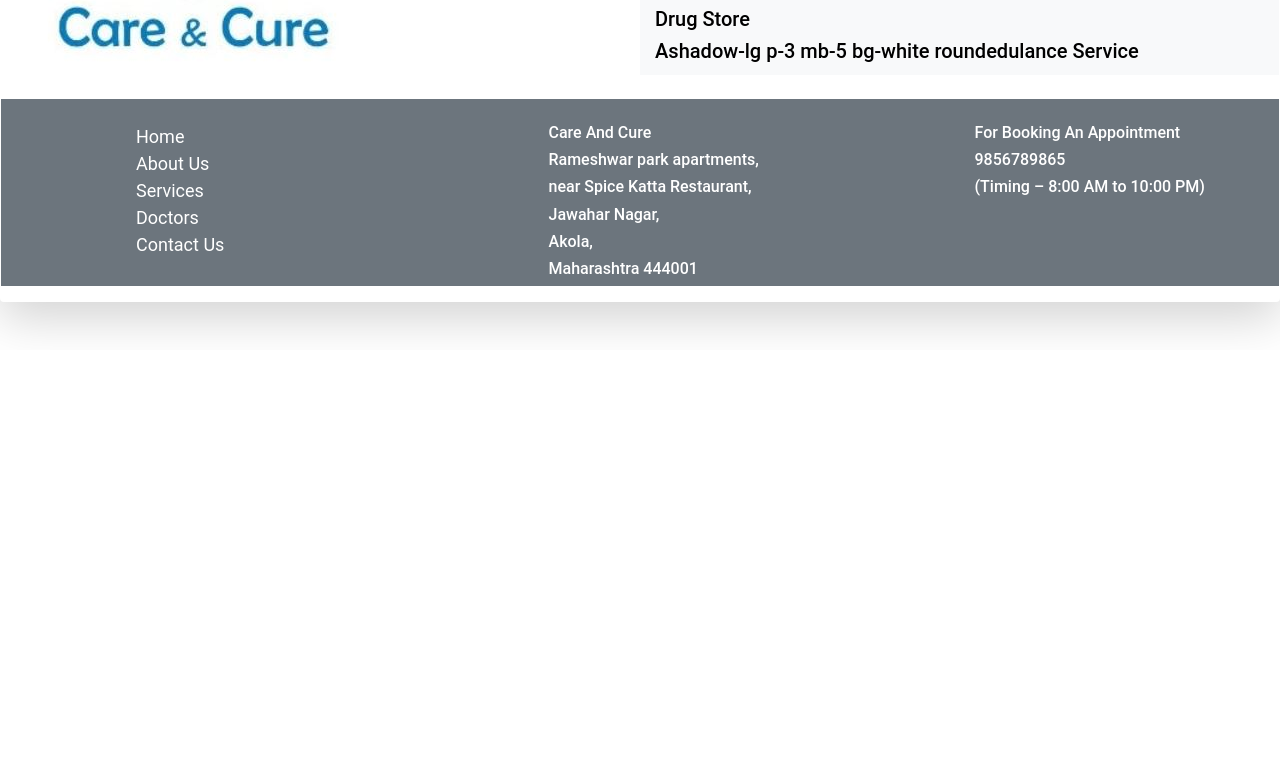
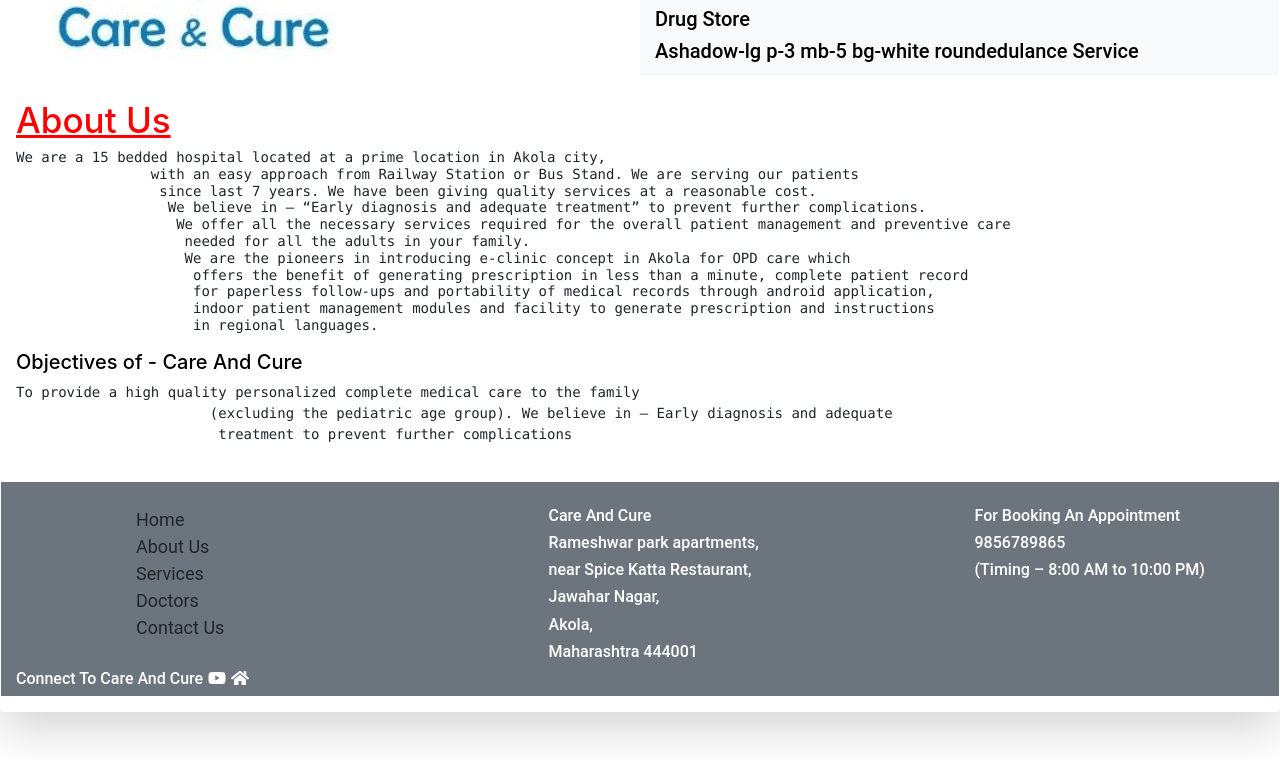
Before and after one commit to gitakshaya/careandcure, a React (Create React App) app: page /AboutUs in a window 1280 px wide. Shown: the part 1532-2292 px from the top of the page. Before the commit the page ends 1882 px from the top, so only its background shows below. Built offline with nearby package versions, Linux system fonts and the light colour scheme.

Commit message:
about us

```diff
--- a/package.json
+++ b/package.json
@@ -5,6 +5,8 @@
   "dependencies": {
     "@fortawesome/fontawesome-free": "^5.15.3",
     "@fortawesome/fontawesome-svg-core": "^1.2.35",
+    "@fortawesome/free-brands-svg-icons": "^5.15.3",
+    "@fortawesome/free-regular-svg-icons": "^5.15.3",
     "@fortawesome/free-solid-svg-icons": "^5.15.3",
     "@fortawesome/react-fontawesome": "^0.1.14",
     "@material-ui/icons": "^4.11.2",
@@ -16,6 +18,7 @@
     "react": "^17.0.2",
     "react-alice-carousel": "^2.4.0",
     "react-dom": "^17.0.2",
+    "react-router-dom": "^5.2.0",
     "react-scripts": "4.0.3",
     "web-vitals": "^1.1.1"
   },
--- /dev/null
+++ b/src/AboutUs.js
@@ -0,0 +1,29 @@
+import React from 'react'
+
+function AboutUs() {
+    return (
+        <div>
+            <h1>About Us</h1>
+            <h3><pre>{`We are a 15 bedded hospital located at a prime location in Akola city,
+                with an easy approach from Railway Station or Bus Stand. We are serving our patients
+                 since last 7 years. We have been giving quality services at a reasonable cost.
+                  We believe in – “Early diagnosis and adequate treatment” to prevent further complications.
+                   We offer all the necessary services required for the overall patient management and preventive care
+                    needed for all the adults in your family.
+                    We are the pioneers in introducing e-clinic concept in Akola for OPD care which
+                     offers the benefit of generating prescription in less than a minute, complete patient record
+                     for paperless follow-ups and portability of medical records through android application,
+                     indoor patient management modules and facility to generate prescription and instructions
+                     in regional languages.`}</pre></h3>
+
+            <h2>Objectives of - Care And Cure</h2>
+
+            <pre>{`To provide a high quality personalized complete medical care to the family
+                       (excluding the pediatric age group). We believe in – Early diagnosis and adequate
+                        treatment to prevent further complications
+                    `}</pre>
+        </div>
+    )
+}
+
+export default AboutUs
--- a/src/App.css
+++ b/src/App.css
@@ -80,3 +80,6 @@ h3{
 .font-family{
   font-family: 'Roboto';
 }
+a{
+  color:white;
+}
--- a/src/App.js
+++ b/src/App.js
@@ -8,6 +8,12 @@ import img3 from '../src/images/dr-2.jpeg';
 import img4 from '../src/images/dr-3.jpeg';
 import img5 from '../src/images/dr-4.jpeg';
 import img6 from '../src/images/dr-5.jpeg';
+
+import { Switch, Route,Link} from 'react-router-dom';
+import AboutUs from './AboutUs.js';
+
+import { faHome } from "@fortawesome/free-solid-svg-icons";
+import { FontAwesomeIcon } from "@fortawesome/react-fontawesome";
 
 // import Icon from '@material-ui/core/Icon';
 
@@ -25,8 +31,8 @@ function App() {
           <span class=" ml-2 mt-4 font-weight-bold  text-warning text-size">Care And Cure</span>
         </div>
         <div className="col-lg-6 mt-3">
-          <a class="btn btn-secondary  ml-5" href="#" role="button">Home</a>
-          <a class="btn btn-info ml-4" href="#" role="button">About Us</a>
+          <a class="btn btn-secondary  ml-5" href="#" role="button"><Link to="/" className="nav-link active ">Home</Link></a>
+          <a class="btn btn-info ml-4" href="#" role="button"><Link to="/AboutUs" className="nav-link  ">About Us</Link></a>
           <a class="btn btn-success ml-4" href="#" role="button">Services</a>
           <a class="btn btn-warning ml-4" href="#" role="button">Doctors</a>
           <a class="btn btn-danger ml-4" href="#" role="button">Contact Us</a>
@@ -106,22 +112,28 @@ function App() {
 
       <br></br>
 
+      <Switch>
+       {/* {<Route exact path='/' component={Home} /> } */}
+        <Route  path='/AboutUs' component={AboutUs} />
+
+      </Switch>
+
       {/* Footer */}
       <div className="row bg-secondary font-family">
         <div className="col-sm-5">
           <br></br>
-          <a class="link" href="#" >Home</a>
+          <a class="link" >Home</a>
           <br></br>
-          <a class="link" href="#">About Us</a>
+          <a class="link" >About Us</a>
           <br></br>
 
-          <a class="link" href="#" >Services</a>
+          <a class="link" >Services</a>
           <br></br>
 
-          <a class="link" href="#">Doctors</a>
+          <a class="link" >Doctors</a>
           <br></br>
 
-          <a class="link" href="#" >Contact Us</a>
+          <a class="link" >Contact Us</a>
 
         </div>
         <div className="col-sm-4 mt-4 ">
@@ -141,6 +153,13 @@ function App() {
           <h3>9856789865</h3>
           <h3>(Timing – 8:00 AM to 10:00 PM)</h3>
         </div>
+
+        <div className="col-sm-12">
+        <h3>Connect To Care And Cure <i class="fab fa-youtube"></i> <FontAwesomeIcon icon={faHome} /> </h3>
+      </div>
+
+
+
       </div>
 
     </div>
--- a/src/index.js
+++ b/src/index.js
@@ -3,10 +3,13 @@ import ReactDOM from 'react-dom';
 import './index.css';
 import App from './App';
 import reportWebVitals from './reportWebVitals';
+import { BrowserRouter as BrowserRouter} from 'react-router-dom';
 
 ReactDOM.render(
   <React.StrictMode>
+  <BrowserRouter>
     <App />
+    </BrowserRouter>
   </React.StrictMode>,
   document.getElementById('root')
 );
```
Also changed, not shown: 1 other file (tests, documents, lock files or other folders).
